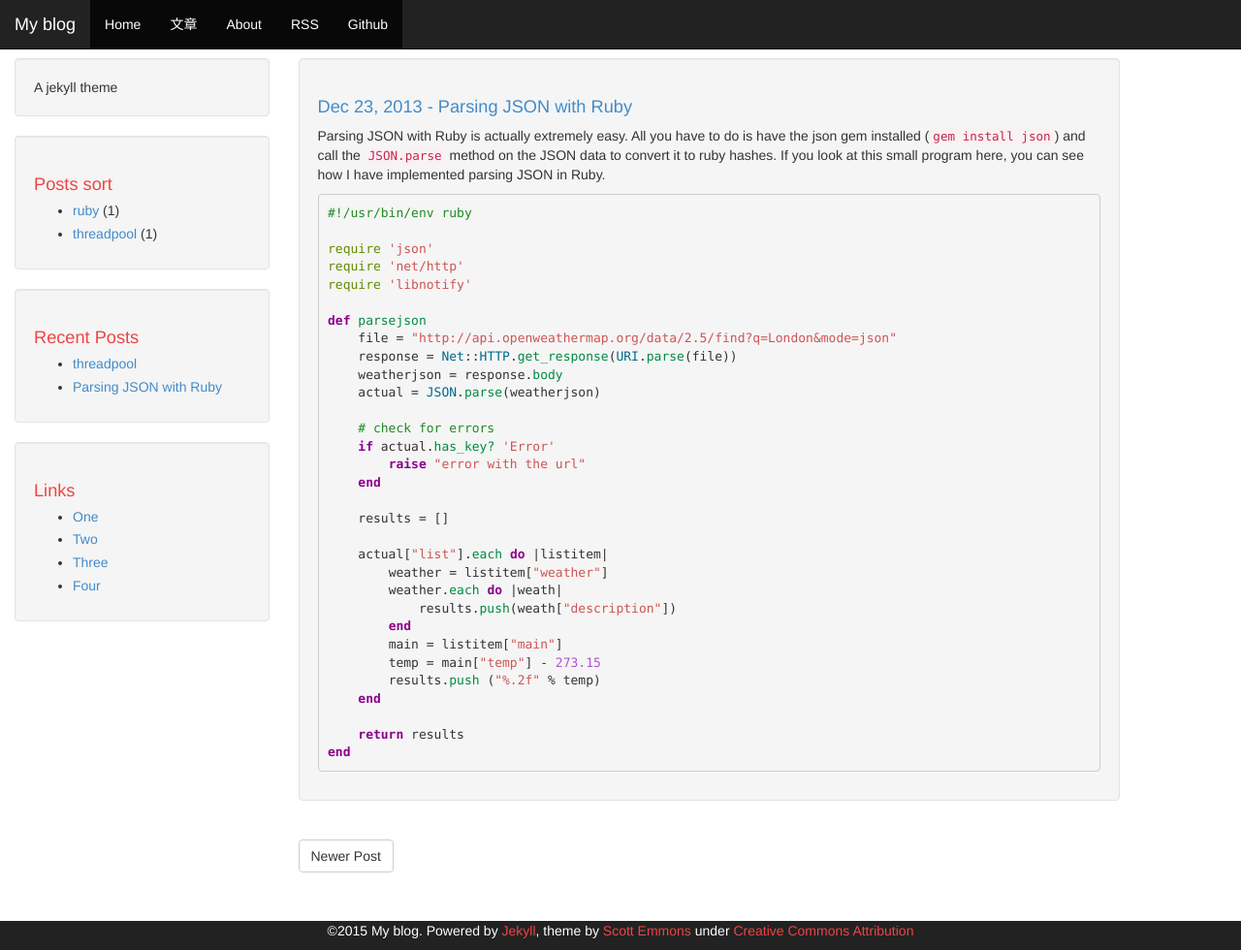
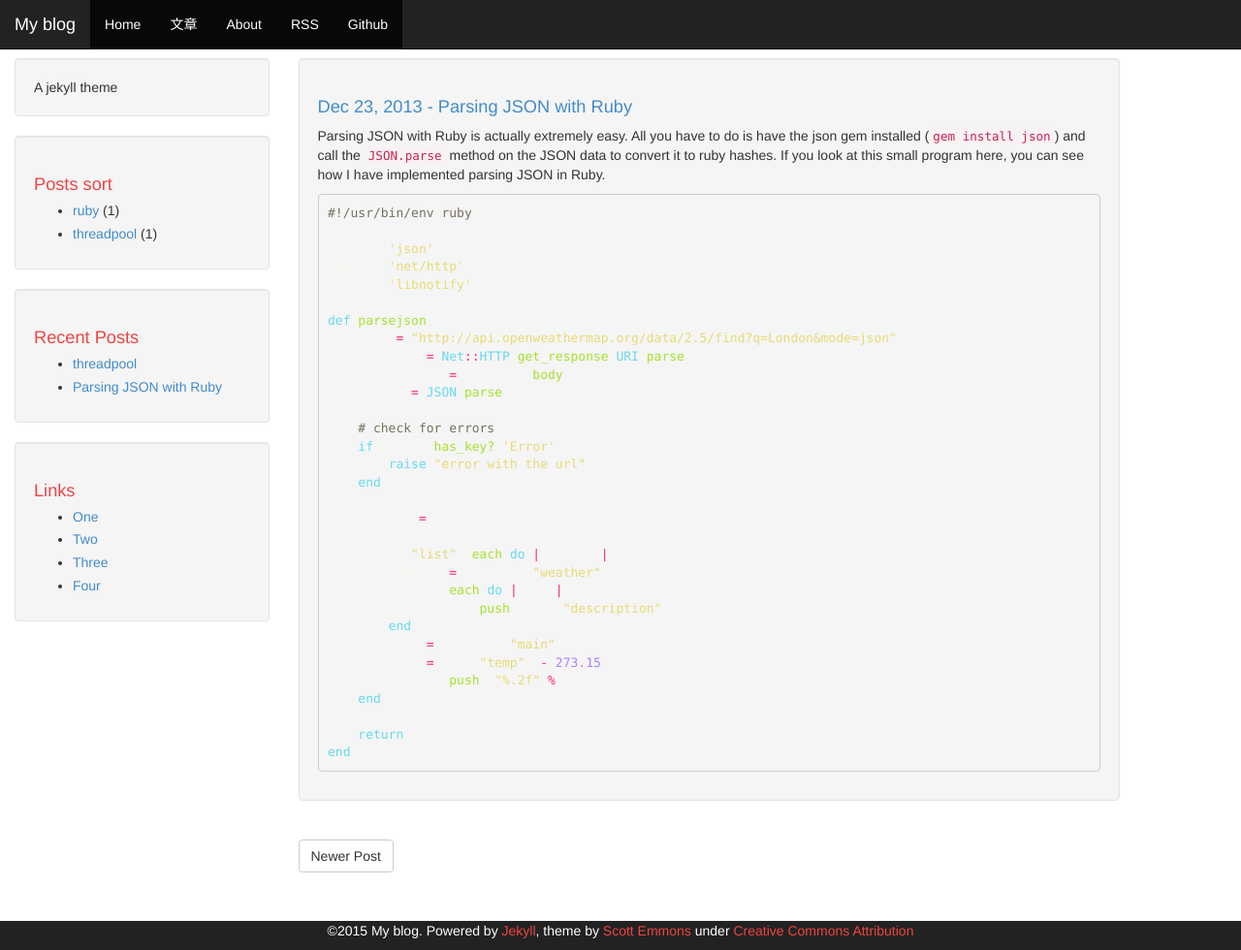
Before and after one commit to pingqunnayang/pingqunnayang.github.io, a Jekyll site: the page built from _posts/2013-12-23-ruby-json.markdown, in a window 1280 px wide and 980 px high. Shown: the whole window at 97% size. Built offline with Jekyll 4.4.1, drawn with Linux system fonts in a browser that asks for light colours; Markdown is read by kramdown in place of the engine named in the settings; comment, search, counter and statistics services are not loaded.

Commit message:
change code css

```diff
--- a/css/pygments.css
+++ b/css/pygments.css
@@ -1,59 +1,63 @@
-.hll { background-color: #ffffcc }
-.c { color: #228B22 } /* Comment */
-.err { color: #a61717; background-color: #e3d2d2 } /* Error */
-.k { color: #8B008B; font-weight: bold } /* Keyword */
-.cm { color: #228B22 } /* Comment.Multiline */
-.cp { color: #1e889b } /* Comment.Preproc */
-.c1 { color: #228B22 } /* Comment.Single */
-.cs { color: #8B008B; font-weight: bold } /* Comment.Special */
-.gd { color: #aa0000 } /* Generic.Deleted */
+.hll { background-color: #49483e }
+.c { color: #75715e } /* Comment */
+.err { color: #960050; background-color: #1e0010 } /* Error */
+.k { color: #66d9ef } /* Keyword */
+.l { color: #ae81ff } /* Literal */
+.n { color: #f8f8f2 } /* Name */
+.o { color: #f92672 } /* Operator */
+.p { color: #f8f8f2 } /* Punctuation */
+.cm { color: #75715e } /* Comment.Multiline */
+.cp { color: #75715e } /* Comment.Preproc */
+.c1 { color: #75715e } /* Comment.Single */
+.cs { color: #75715e } /* Comment.Special */
+.gd { color: #f92672 } /* Generic.Deleted */
 .ge { font-style: italic } /* Generic.Emph */
-.gr { color: #aa0000 } /* Generic.Error */
-.gh { color: #000080; font-weight: bold } /* Generic.Heading */
-.gi { color: #00aa00 } /* Generic.Inserted */
-.go { color: #888888 } /* Generic.Output */
-.gp { color: #555555 } /* Generic.Prompt */
+.gi { color: #a6e22e } /* Generic.Inserted */
 .gs { font-weight: bold } /* Generic.Strong */
-.gu { color: #800080; font-weight: bold } /* Generic.Subheading */
-.gt { color: #aa0000 } /* Generic.Traceback */
-.kc { color: #8B008B; font-weight: bold } /* Keyword.Constant */
-.kd { color: #8B008B; font-weight: bold } /* Keyword.Declaration */
-.kn { color: #8B008B; font-weight: bold } /* Keyword.Namespace */
-.kp { color: #8B008B; font-weight: bold } /* Keyword.Pseudo */
-.kr { color: #8B008B; font-weight: bold } /* Keyword.Reserved */
-.kt { color: #a7a7a7; font-weight: bold } /* Keyword.Type */
-.m { color: #B452CD } /* Literal.Number */
-.s { color: #CD5555 } /* Literal.String */
-.na { color: #658b00 } /* Name.Attribute */
-.nb { color: #658b00 } /* Name.Builtin */
-.nc { color: #008b45; font-weight: bold } /* Name.Class */
-.no { color: #00688B } /* Name.Constant */
-.nd { color: #707a7c } /* Name.Decorator */
-.ne { color: #008b45; font-weight: bold } /* Name.Exception */
-.nf { color: #008b45 } /* Name.Function */
-.nn { color: #008b45; text-decoration: underline } /* Name.Namespace */
-.nt { color: #8B008B; font-weight: bold } /* Name.Tag */
-.nv { color: #00688B } /* Name.Variable */
-.ow { color: #8B008B } /* Operator.Word */
-.w { color: #bbbbbb } /* Text.Whitespace */
-.mb { color: #B452CD } /* Literal.Number.Bin */
-.mf { color: #B452CD } /* Literal.Number.Float */
-.mh { color: #B452CD } /* Literal.Number.Hex */
-.mi { color: #B452CD } /* Literal.Number.Integer */
-.mo { color: #B452CD } /* Literal.Number.Oct */
-.sb { color: #CD5555 } /* Literal.String.Backtick */
-.sc { color: #CD5555 } /* Literal.String.Char */
-.sd { color: #CD5555 } /* Literal.String.Doc */
-.s2 { color: #CD5555 } /* Literal.String.Double */
-.se { color: #CD5555 } /* Literal.String.Escape */
-.sh { color: #1c7e71; font-style: italic } /* Literal.String.Heredoc */
-.si { color: #CD5555 } /* Literal.String.Interpol */
-.sx { color: #cb6c20 } /* Literal.String.Other */
-.sr { color: #1c7e71 } /* Literal.String.Regex */
-.s1 { color: #CD5555 } /* Literal.String.Single */
-.ss { color: #CD5555 } /* Literal.String.Symbol */
-.bp { color: #658b00 } /* Name.Builtin.Pseudo */
-.vc { color: #00688B } /* Name.Variable.Class */
-.vg { color: #00688B } /* Name.Variable.Global */
-.vi { color: #00688B } /* Name.Variable.Instance */
-.il { color: #B452CD } /* Literal.Number.Integer.Long */
+.gu { color: #75715e } /* Generic.Subheading */
+.kc { color: #66d9ef } /* Keyword.Constant */
+.kd { color: #66d9ef } /* Keyword.Declaration */
+.kn { color: #f92672 } /* Keyword.Namespace */
+.kp { color: #66d9ef } /* Keyword.Pseudo */
+.kr { color: #66d9ef } /* Keyword.Reserved */
+.kt { color: #66d9ef } /* Keyword.Type */
+.ld { color: #e6db74 } /* Literal.Date */
+.m { color: #ae81ff } /* Literal.Number */
+.s { color: #e6db74 } /* Literal.String */
+.na { color: #a6e22e } /* Name.Attribute */
+.nb { color: #f8f8f2 } /* Name.Builtin */
+.nc { color: #a6e22e } /* Name.Class */
+.no { color: #66d9ef } /* Name.Constant */
+.nd { color: #a6e22e } /* Name.Decorator */
+.ni { color: #f8f8f2 } /* Name.Entity */
+.ne { color: #a6e22e } /* Name.Exception */
+.nf { color: #a6e22e } /* Name.Function */
+.nl { color: #f8f8f2 } /* Name.Label */
+.nn { color: #f8f8f2 } /* Name.Namespace */
+.nx { color: #a6e22e } /* Name.Other */
+.py { color: #f8f8f2 } /* Name.Property */
+.nt { color: #f92672 } /* Name.Tag */
+.nv { color: #f8f8f2 } /* Name.Variable */
+.ow { color: #f92672 } /* Operator.Word */
+.w { color: #f8f8f2 } /* Text.Whitespace */
+.mb { color: #ae81ff } /* Literal.Number.Bin */
+.mf { color: #ae81ff } /* Literal.Number.Float */
+.mh { color: #ae81ff } /* Literal.Number.Hex */
+.mi { color: #ae81ff } /* Literal.Number.Integer */
+.mo { color: #ae81ff } /* Literal.Number.Oct */
+.sb { color: #e6db74 } /* Literal.String.Backtick */
+.sc { color: #e6db74 } /* Literal.String.Char */
+.sd { color: #e6db74 } /* Literal.String.Doc */
+.s2 { color: #e6db74 } /* Literal.String.Double */
+.se { color: #ae81ff } /* Literal.String.Escape */
+.sh { color: #e6db74 } /* Literal.String.Heredoc */
+.si { color: #e6db74 } /* Literal.String.Interpol */
+.sx { color: #e6db74 } /* Literal.String.Other */
+.sr { color: #e6db74 } /* Literal.String.Regex */
+.s1 { color: #e6db74 } /* Literal.String.Single */
+.ss { color: #e6db74 } /* Literal.String.Symbol */
+.bp { color: #f8f8f2 } /* Name.Builtin.Pseudo */
+.vc { color: #f8f8f2 } /* Name.Variable.Class */
+.vg { color: #f8f8f2 } /* Name.Variable.Global */
+.vi { color: #f8f8f2 } /* Name.Variable.Instance */
+.il { color: #ae81ff } /* Literal.Number.Integer.Long */
```
